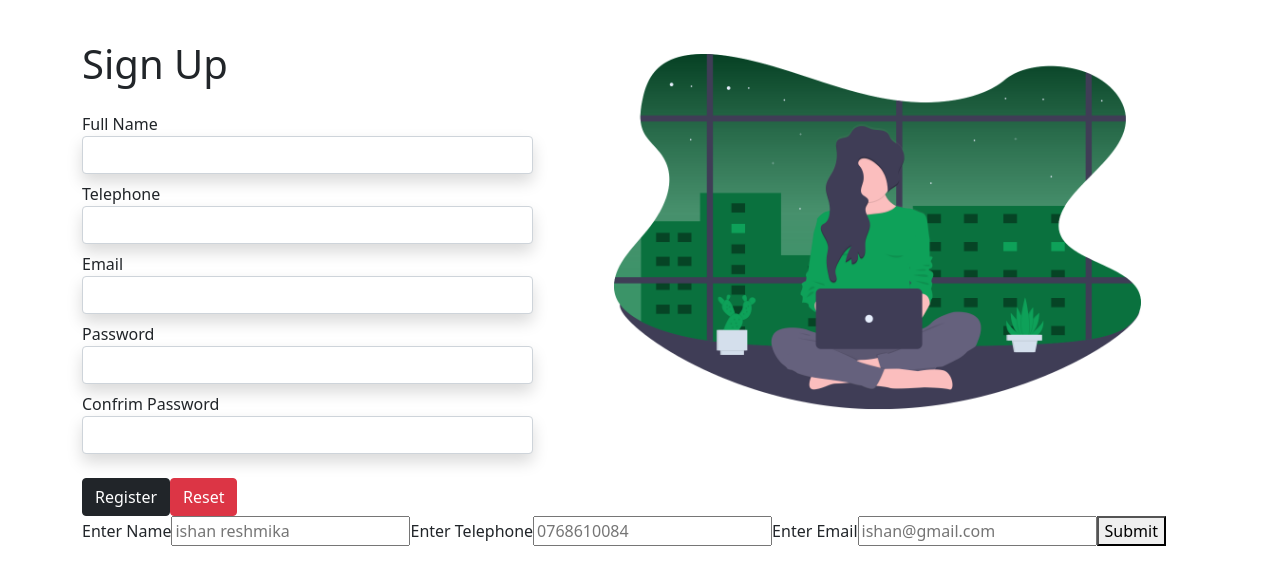
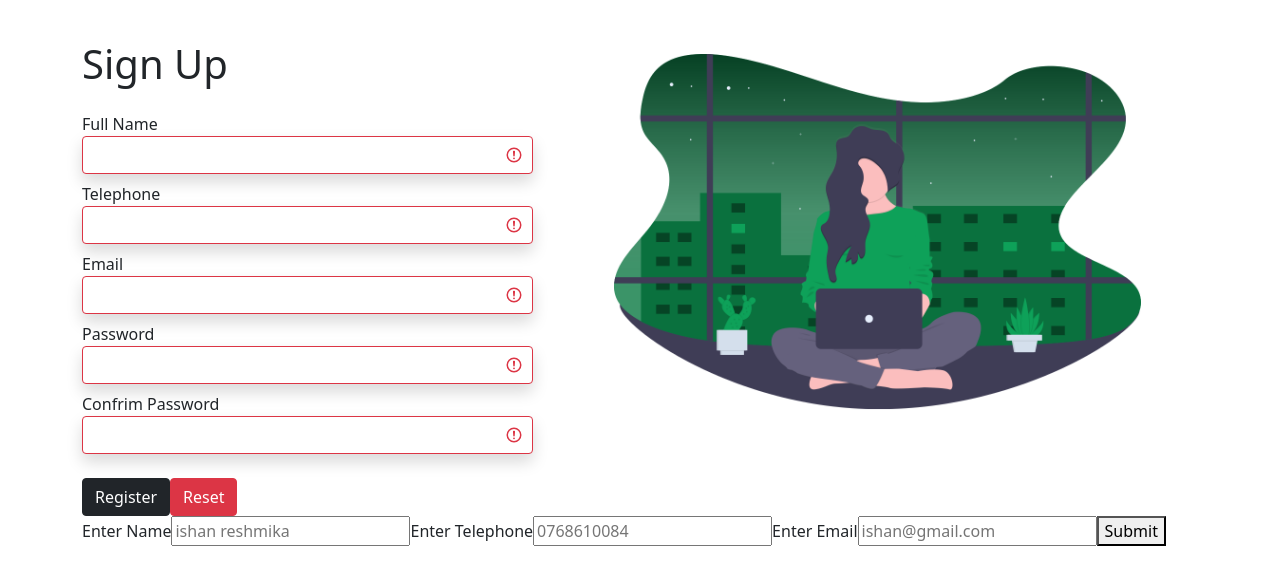
Before and after one commit to Sashreeka/IshanNew, a React (Create React App) app in the folder frontend/: page / in a window 1280 px wide. Shown: the top 584 px of the page. Built offline with nearby package versions, Linux system fonts and the light colour scheme.

Commit message:
show validation errors

```diff
--- a/frontend/src/component/Farmer/Register/TextField.js
+++ b/frontend/src/component/Farmer/Register/TextField.js
@@ -1,5 +1,5 @@
 import React from 'react';
-import { useField } from 'formik';
+import { ErrorMessage,useField } from 'formik';
 
 export default function TextField({label,...props}) {
     const [field,meta]=useField(props);
@@ -9,10 +9,12 @@ export default function TextField({label,...props}) {
         <div className="mb-2">
             <label htmlFor={field.name}>{label}</label>
             <input
-                className="form-control shadow"
+                className={"form-control shadow "+meta.touched+ " && "+ meta.error +' && is-invalid'}
+
                 {...field}{...props}
                 autoComplete="off"
             />
+            <ErrorMessage name={field.name}/>
 
         </div>
     )
```
